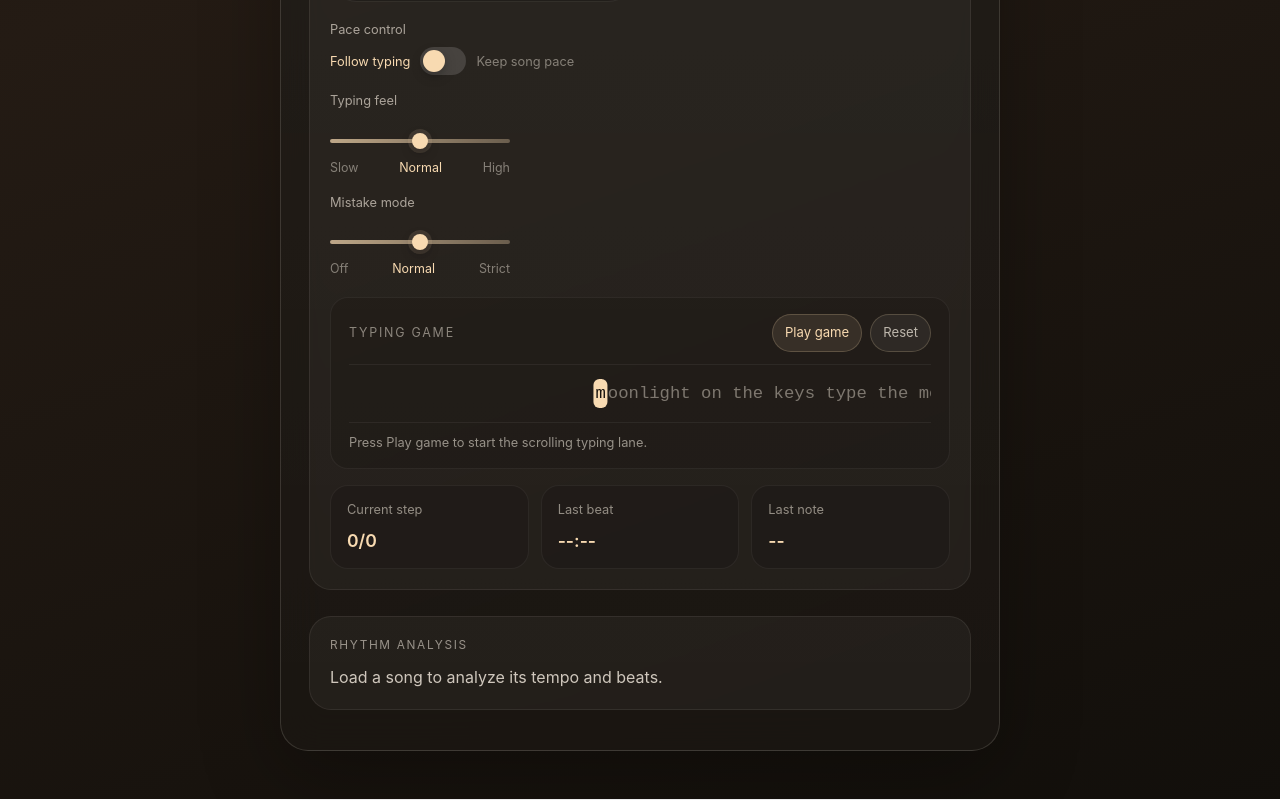
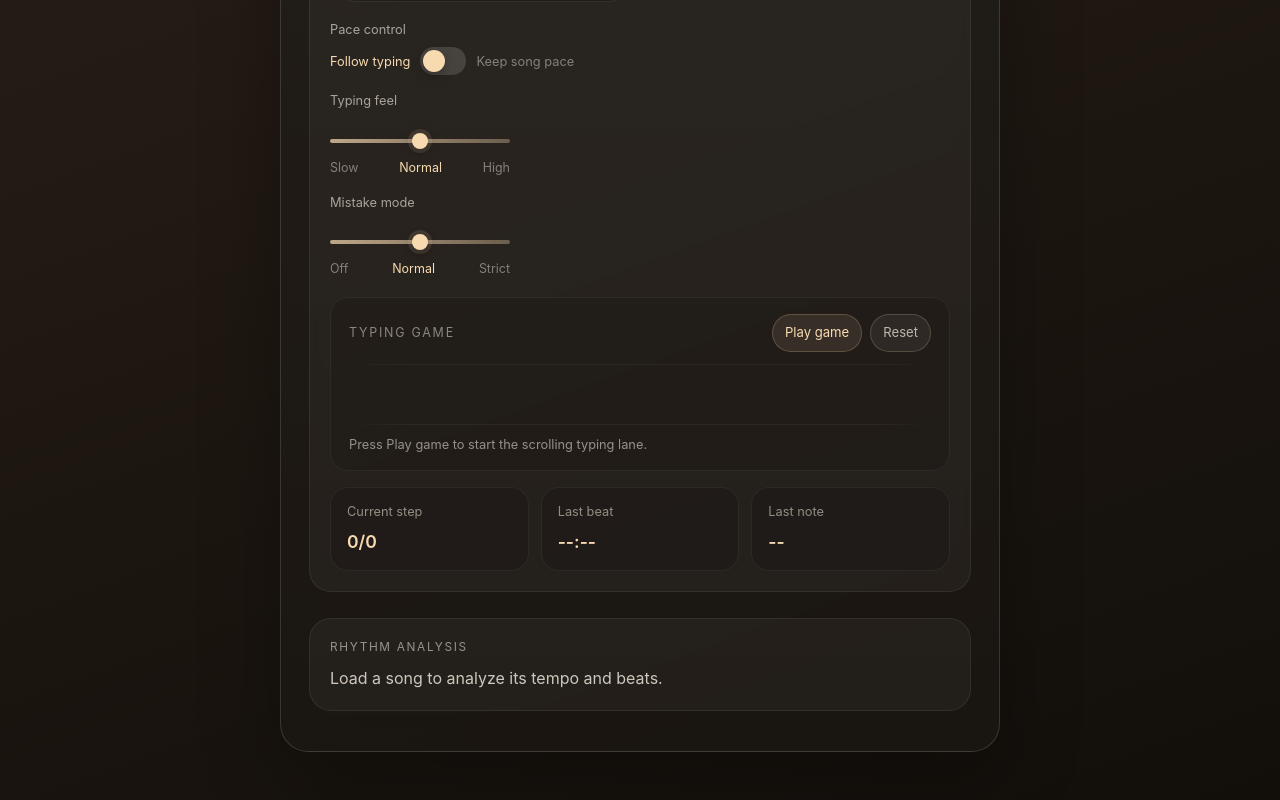
Before and after one commit to shariqsk/Type-a-tune, a React (Vite) app: page / in a window 1280 px wide. Shown: the part 953-1753 px from the top of the page. Built offline with nearby package versions, Linux system fonts and the light colour scheme.

Commit message:
Enhance prompt management in App.tsx by introducing a new word bank for dynamic prompt generation. Update prompt stream logic to utilize word count constants for improved gameplay experience. Adjust CSS styles in App.css for better visual presentation of prompt elements.

```diff
--- a/src/App.css
+++ b/src/App.css
@@ -444,15 +444,24 @@ h1 {
   overflow: hidden;
   border-top: 1px solid rgba(245, 237, 224, 0.06);
   border-bottom: 1px solid rgba(245, 237, 224, 0.06);
+  mask-image: linear-gradient(90deg, transparent 0%, black 10%, black 90%, transparent 100%);
+  -webkit-mask-image: linear-gradient(
+    90deg,
+    transparent 0%,
+    black 10%,
+    black 90%,
+    transparent 100%
+  );
 }
 
 .prompt-stream-track {
   white-space: pre;
-  font-size: 1.08rem;
+  font-size: 1.14rem;
   line-height: 1.7;
   font-family: "SF Mono", "SFMono-Regular", ui-monospace, monospace;
   color: rgba(245, 237, 224, 0.78);
   transition: transform 180ms ease;
+  min-width: max-content;
 }
 
 .prompt-stream-active {
--- a/src/App.tsx
+++ b/src/App.tsx
@@ -39,12 +39,102 @@ const MIN_BPM = 70;
 const MAX_BPM = 170;
 const TYPING_FEELS: TypingFeel[] = ["slow", "normal", "high"];
 const MISTAKE_MODES: MistakeMode[] = ["off", "normal", "strict"];
-const PROMPT_PHRASES = [
-  "moonlight on the keys",
-  "type the melody alive",
-  "soft chords under your hands",
-  "piano sparks in motion",
-  "let the rhythm breathe",
+const INITIAL_PROMPT_WORD_COUNT = 96;
+const APPEND_PROMPT_WORD_COUNT = 48;
+const PROMPT_WORD_BANK = [
+  "the",
+  "piano",
+  "keeps",
+  "breathing",
+  "under",
+  "your",
+  "hands",
+  "while",
+  "the",
+  "melody",
+  "glides",
+  "forward",
+  "through",
+  "warm",
+  "lights",
+  "and",
+  "soft",
+  "echoes",
+  "every",
+  "letter",
+  "lands",
+  "like",
+  "a",
+  "note",
+  "inside",
+  "the",
+  "room",
+  "and",
+  "the",
+  "rhythm",
+  "stays",
+  "close",
+  "to",
+  "your",
+  "pulse",
+  "as",
+  "gentle",
+  "chords",
+  "rise",
+  "and",
+  "fall",
+  "without",
+  "breaking",
+  "the",
+  "flow",
+  "of",
+  "the",
+  "song",
+  "you",
+  "keep",
+  "typing",
+  "through",
+  "silver",
+  "tones",
+  "that",
+  "open",
+  "into",
+  "a",
+  "long",
+  "line",
+  "of",
+  "motion",
+  "and",
+  "the",
+  "music",
+  "answers",
+  "with",
+  "steady",
+  "weight",
+  "soft",
+  "spark",
+  "quiet",
+  "drift",
+  "gold",
+  "hammer",
+  "felt",
+  "strings",
+  "moving",
+  "clear",
+  "across",
+  "the",
+  "air",
+  "in",
+  "one",
+  "continuous",
+  "stream",
+  "that",
+  "does",
+  "not",
+  "stutter",
+  "or",
+  "fall",
+  "apart",
 ];
 
 const normalizeBpm = (value: number) => {
@@ -319,9 +409,9 @@ const getTypedCharacter = (event: KeyboardEvent) => {
   return event.key.length === 1 ? event.key.toLowerCase() : "";
 };
 
-const buildPromptStream = (startIndex: number, phraseCount: number) => {
-  return Array.from({ length: phraseCount }, (_, index) => {
-    return PROMPT_PHRASES[(startIndex + index) % PROMPT_PHRASES.length];
+const buildPromptStream = (startIndex: number, wordCount: number) => {
+  return Array.from({ length: wordCount }, (_, index) => {
+    return PROMPT_WORD_BANK[(startIndex + index) % PROMPT_WORD_BANK.length];
   }).join(" ");
 };
 
@@ -446,9 +536,11 @@ function App() {
   const [typingFeel, setTypingFeel] = useState<TypingFeel>("normal");
   const [mistakeMode, setMistakeMode] = useState<MistakeMode>("normal");
   const [isGameActive, setIsGameActive] = useState(false);
-  const [promptStream, setPromptStream] = useState(() => buildPromptStream(0, 14));
+  const [promptStream, setPromptStream] = useState(() =>
+    buildPromptStream(0, INITIAL_PROMPT_WORD_COUNT),
+  );
   const [nextPromptSeedIndex, setNextPromptSeedIndex] = useState(
-    14 % PROMPT_PHRASES.length,
+    INITIAL_PROMPT_WORD_COUNT % PROMPT_WORD_BANK.length,
   );
   const [promptCursor, setPromptCursor] = useState(0);
   const [performanceStep, setPerformanceStep] = useState(0);
@@ -476,8 +568,8 @@ function App() {
   };
 
   const resetPromptGame = () => {
-    setPromptStream(buildPromptStream(0, 14));
-    setNextPromptSeedIndex(14 % PROMPT_PHRASES.length);
+    setPromptStream(buildPromptStream(0, INITIAL_PROMPT_WORD_COUNT));
+    setNextPromptSeedIndex(INITIAL_PROMPT_WORD_COUNT % PROMPT_WORD_BANK.length);
     setPromptCursor(0);
     setIsGameActive(false);
   };
@@ -1334,15 +1426,15 @@ function App() {
   }, []);
 
   useEffect(() => {
-    if (promptCursor < promptStream.length - 72) {
+    if (promptCursor < promptStream.length - 180) {
       return;
     }
 
     setPromptStream((currentPrompt) => {
-      return `${currentPrompt} ${buildPromptStream(nextPromptSeedIndex, 8)}`;
+      return `${currentPrompt} ${buildPromptStream(nextPromptSeedIndex, APPEND_PROMPT_WORD_COUNT)}`;
     });
     setNextPromptSeedIndex((currentIndex) => {
-      return (currentIndex + 8) % PROMPT_PHRASES.length;
+      return (currentIndex + APPEND_PROMPT_WORD_COUNT) % PROMPT_WORD_BANK.length;
     });
   }, [promptCursor, promptStream.length, nextPromptSeedIndex]);
 
```
